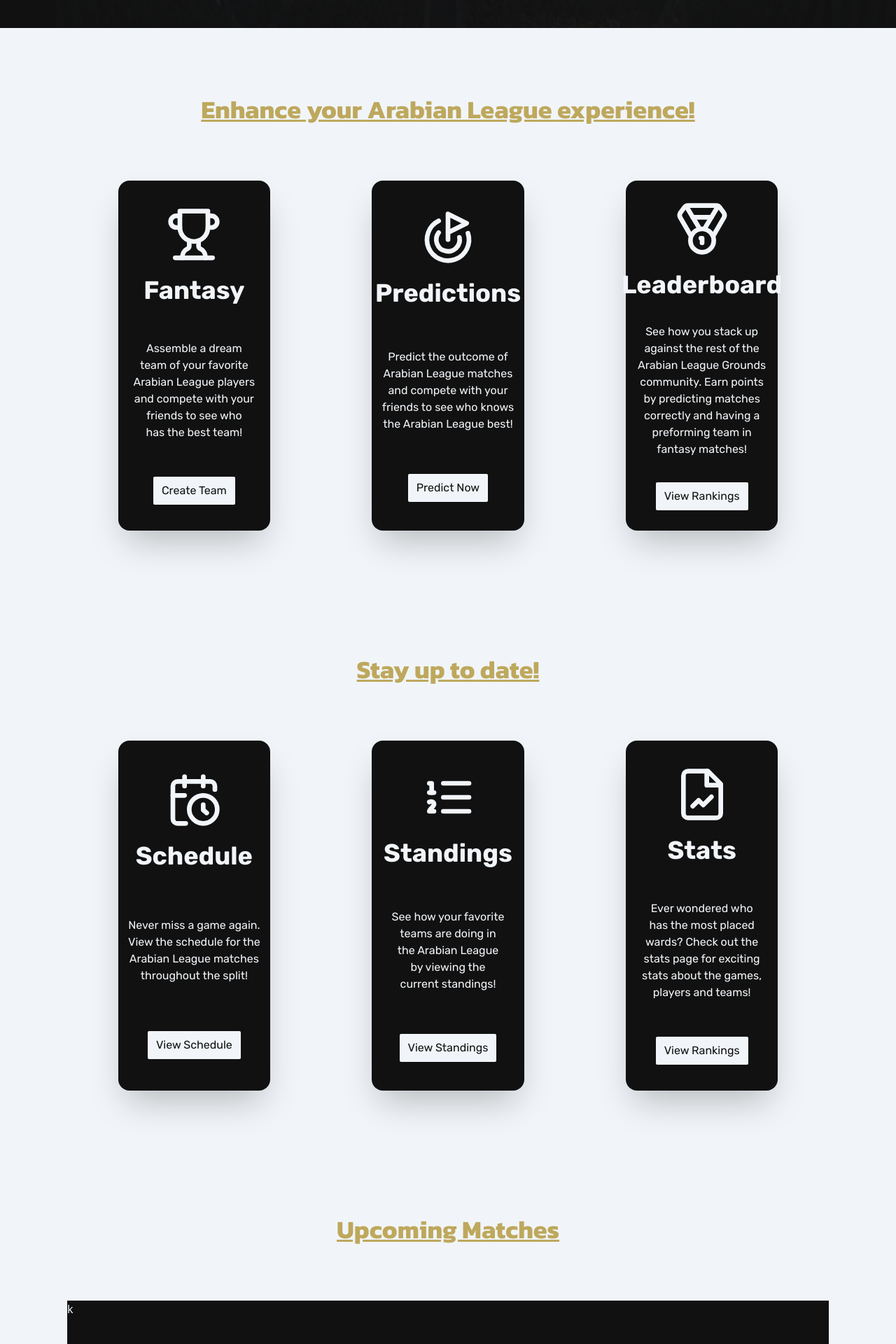
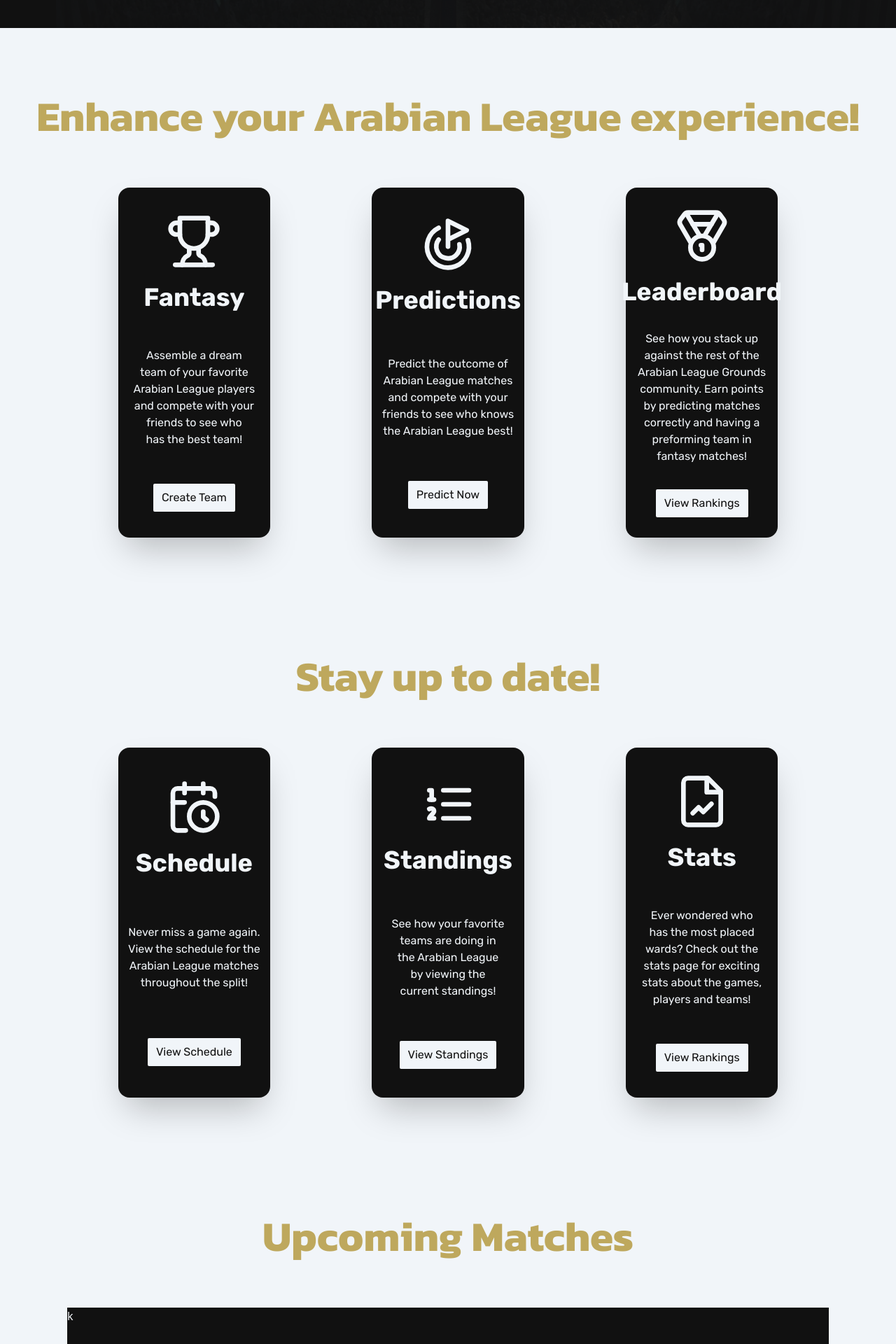
Before and after one commit to Amir-Adel9/arabian-league-grounds-enhanced, a Next.js app: page / in a window 1280 px wide. Shown: the part 760-2680 px from the top of the page at 70% size. Built offline with nearby package versions, Linux system fonts and the light colour scheme; no server answers; a web font is replaced by a local one.

Commit message:
Added schedules api endpoints

```diff
--- /dev/null
+++ b/src/app/api/schedule/full-schedule/route.ts
@@ -0,0 +1,22 @@
+import { requestParams } from '@/utils/constants/requestParams';
+import { NextResponse } from 'next/server';
+
+export async function GET() {
+  const fullSchedule = await fetch(
+    `https://esports-api.lolesports.com/persisted/gw/getSchedule?hl=en-US&leagueId=${process.env.NEXT_PUBLIC_LEAGUE_ID}`,
+    requestParams
+  )
+    .then((res) => res.json())
+    .then((matches) => {
+      return matches.data.schedule.events
+        .filter((event: any) => {
+          const matchState = event.state;
+
+          return matchState === 'unstarted' || matchState === 'inProgress';
+        })
+        .slice(0, 8);
+    });
+  console.log(fullSchedule);
+
+  return NextResponse.json(fullSchedule);
+}
--- /dev/null
+++ b/src/app/api/schedule/upcoming-matches/route.ts
@@ -0,0 +1,22 @@
+import { requestParams } from '@/utils/constants/requestParams';
+import { NextResponse } from 'next/server';
+
+export async function GET() {
+  const upcomingMatches = await fetch(
+    `https://esports-api.lolesports.com/persisted/gw/getSchedule?hl=en-US&leagueId=${process.env.NEXT_PUBLIC_LEAGUE_ID}`,
+    requestParams
+  )
+    .then((res) => res.json())
+    .then((matches) => {
+      return matches.data.schedule.events
+        .filter((event: any) => {
+          const matchState = event.state;
+
+          return matchState === 'unstarted' || matchState === 'inProgress';
+        })
+        .slice(0, 8);
+    });
+  console.log(upcomingMatches);
+
+  return NextResponse.json(upcomingMatches);
+}
--- a/src/components/home/features/Features.tsx
+++ b/src/components/home/features/Features.tsx
@@ -10,13 +10,13 @@ const Features = () => {
   return (
     <>
       <motion.h2
-        initial={{ opacity: 0 }}
-        whileInView={{ opacity: 1 }}
+        initial={{ translateX: -100, opacity: 0 }}
+        whileInView={{ translateX: 0, opacity: 1 }}
         transition={{ duration: 1 }}
         viewport={{ once: true }}
-        className='text-accent-gold font-bold md:2xl: text-4xl underline underline-offset-2 text-center font-kanit'
+        className='text-accent-gold font-bold text-2xl md:text-4xl lg:text-6xl text-center font-kanit'
       >
-        Enhance your Arabian League experience!
+        <Balancer>Enhance your Arabian League experience!</Balancer>
       </motion.h2>
       <div className='my-auto flex flex-col gap-10 p-10  lg:flex-row lg:gap-0 lg:p-0 justify-around w-[85%]'>
         <Link href='/fantasy' className='lg:w-1/4 xl:w-1/5 h-[500px]'>
@@ -41,7 +41,7 @@ const Features = () => {
                 </Balancer>
               </p>
             </div>
-            <span className='bg-primary text-secondary group-hover:bg-secondary group-hover:text-primary group-hover:rounded-none z-20 font-rubik font-b py-2 px-3 cursor-pointer rounded-sm duration-300 hover:scale-105 hover:opacity-95'>
+            <span className='bg-primary text-secondary group-hover:bg-accent-blue group-hover:text-primary group-hover:rounded-none z-20 font-rubik font-b py-2 px-3 cursor-pointer rounded-sm duration-300 hover:scale-105 hover:opacity-95'>
               Create Team
             </span>
           </motion.div>
@@ -96,7 +96,7 @@ const Features = () => {
                 </Balancer>
               </p>
             </div>
-            <span className='bg-primary text-secondary group-hover:bg-secondary group-hover:text-primary group-hover:rounded-none z-20 font-rubik font-b py-2 px-3 cursor-pointer rounded-sm duration-300 hover:scale-105 hover:opacity-95'>
+            <span className='bg-primary text-secondary group-hover:bg-accent-blue group-hover:text-primary group-hover:rounded-none z-20 font-rubik font-b py-2 px-3 cursor-pointer rounded-sm duration-300 hover:scale-105 hover:opacity-95'>
               View Rankings
             </span>
           </motion.div>
--- a/src/components/home/talents/Talents.tsx
+++ b/src/components/home/talents/Talents.tsx
@@ -8,11 +8,11 @@ const Talents = () => {
   return (
     <>
       <motion.h2
-        initial={{ opacity: 0 }}
-        whileInView={{ opacity: 1 }}
+        initial={{ translateX: -100, opacity: 0 }}
+        whileInView={{ translateX: 0, opacity: 1 }}
         transition={{ duration: 1 }}
         viewport={{ once: true }}
-        className='text-accent-gold font-bold md:2xl: text-4xl underline underline-offset-2 text-center font-kanit'
+        className='text-accent-gold font-bold text-2xl md:text-4xl lg:text-6xl text-center font-kanit'
       >
         Talents
       </motion.h2>
--- a/src/components/home/up-to-date/UpToDate.tsx
+++ b/src/components/home/up-to-date/UpToDate.tsx
@@ -10,13 +10,13 @@ const UpToDate = () => {
   return (
     <>
       <motion.h2
-        initial={{ opacity: 0 }}
-        whileInView={{ opacity: 1 }}
+        initial={{ translateX: -100, opacity: 0 }}
+        whileInView={{ translateX: 0, opacity: 1 }}
         transition={{ duration: 1 }}
         viewport={{ once: true }}
-        className='text-accent-gold font-bold md:2xl: text-4xl underline underline-offset-2 text-center font-kanit'
+        className='text-accent-gold font-bold text-2xl md:text-4xl lg:text-6xl text-center font-kanit'
       >
-        Stay up to date!
+        <Balancer>Stay up to date!</Balancer>
       </motion.h2>
       <div className='my-auto flex flex-col gap-10 p-10 lg:flex-row lg:gap-0 lg:p-0 justify-around w-[85%]'>
         <Link href='/schedule' className='lg:w-1/4 xl:w-1/5 h-[500px]'>
@@ -42,7 +42,7 @@ const UpToDate = () => {
                 </Balancer>
               </p>
             </div>
-            <span className='bg-primary text-secondary group-hover:bg-secondary group-hover:text-primary group-hover:rounded-none z-20 font-rubik font-b py-2 px-3 cursor-pointer rounded-sm duration-300 hover:scale-105 hover:opacity-95'>
+            <span className='bg-primary text-secondary group-hover:bg-accent-blue group-hover:text-primary group-hover:rounded-none z-20 font-rubik font-b py-2 px-3 cursor-pointer rounded-sm duration-300 hover:scale-105 hover:opacity-95'>
               View Schedule
             </span>
           </motion.div>
@@ -69,7 +69,7 @@ const UpToDate = () => {
                 </Balancer>
               </p>
             </div>
-            <span className='bg-primary text-secondary group-hover:bg-secondary group-hover:text-primary group-hover:rounded-none z-20 font-rubik font-b py-2 px-3 cursor-pointer rounded-sm duration-300 hover:scale-105 hover:opacity-95'>
+            <span className='bg-primary text-secondary group-hover:bg-accent-blue group-hover:text-primary group-hover:rounded-none z-20 font-rubik font-b py-2 px-3 cursor-pointer rounded-sm duration-300 hover:scale-105 hover:opacity-95'>
               View Standings
             </span>
           </motion.div>
@@ -97,7 +97,7 @@ const UpToDate = () => {
                 </Balancer>
               </p>
             </div>
-            <span className='bg-primary text-secondary group-hover:bg-secondary group-hover:text-primary group-hover:rounded-none z-20 font-rubik font-b py-2 px-3 cursor-pointer rounded-sm duration-300 hover:scale-105 hover:opacity-95'>
+            <span className='bg-primary text-secondary group-hover:bg-accent-blue group-hover:text-primary group-hover:rounded-none z-20 font-rubik font-b py-2 px-3 cursor-pointer rounded-sm duration-300 hover:scale-105 hover:opacity-95'>
               View Rankings
             </span>
           </motion.div>
--- a/src/components/home/upcoming-matches/UpcomingMatches.tsx
+++ b/src/components/home/upcoming-matches/UpcomingMatches.tsx
@@ -8,11 +8,11 @@ const UpcomingMatches = () => {
   return (
     <>
       <motion.h2
-        initial={{ opacity: 0 }}
-        whileInView={{ opacity: 1 }}
+        initial={{ translateX: -100, opacity: 0 }}
+        whileInView={{ translateX: 0, opacity: 1 }}
         transition={{ duration: 1 }}
         viewport={{ once: true }}
-        className='text-accent-gold font-bold md:2xl: text-4xl underline underline-offset-2 text-center font-kanit'
+        className='text-accent-gold font-bold text-2xl md:text-4xl lg:text-6xl text-center font-kanit'
       >
         Upcoming Matches
       </motion.h2>
--- /dev/null
+++ b/src/utils/constants/requestParams.ts
@@ -0,0 +1,17 @@
+export const requestParams = {
+  headers: {
+    'x-api-key': `${process.env.API_KEY}`,
+    'User-Agent':
+      'Mozilla/5.0 (Windows NT 10.0; Win64; x64; rv:101.0) Gecko/20100101 Firefox/101.0',
+    Accept: '*/*',
+    'Accept-Language': 'en-US,en;q=0.5',
+    'Access-Control-Allow-Origin': '*',
+    'Access-Control-Allow-Headers': 'X-Requested-With',
+    'Sec-Fetch-Dest': 'empty',
+    'Sec-Fetch-Mode': 'cors',
+    'Sec-Fetch-Site': 'same-site',
+  },
+  referrer: 'https://lolesports.com/',
+  method: 'GET',
+  mode: 'cors',
+} as RequestInit;
```
Also changed, not shown: src/middleware.ts (+2 -6 lines).
